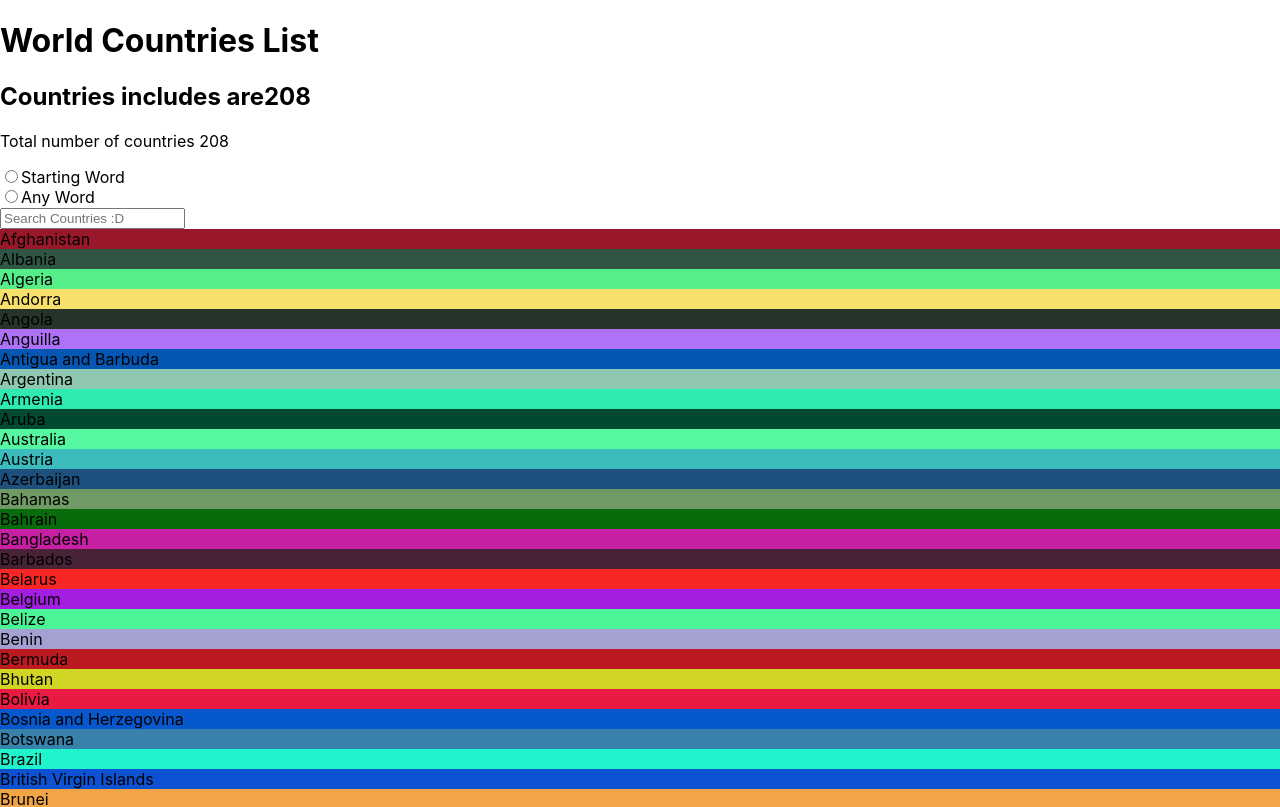
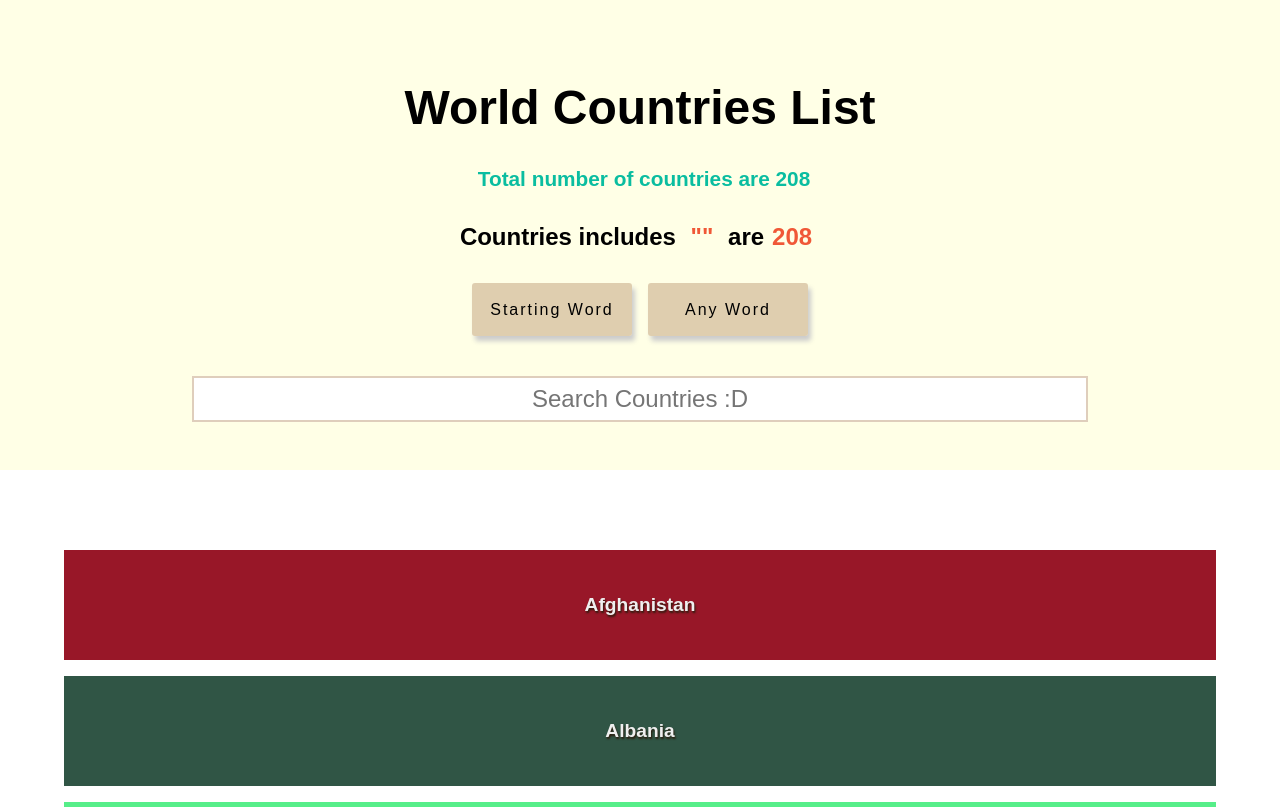
Before and after one commit to flyjwayur/Search-Countries, a React (Create React App) app: page / in a window 1280 px wide. Shown: the top 807 px of the page. Built offline with nearby package versions, Linux system fonts and the light colour scheme; the HTML template or start-up script is replaced by a standard one.

Commit message:
Add style to components

```diff
--- a/src/App.css
+++ b/src/App.css
@@ -0,0 +1,4 @@
+.wrapper {
+  width: 100%;
+  font-family: "Montserrat", sans-serif;
+}
--- a/src/App.js
+++ b/src/App.js
@@ -31,12 +31,10 @@ class App extends Component {
           include={this.state.include}
           searchInput={this.state.searchInput}
         />
-        <section className="searchSection">
           <SearchForm
             handleRadioButton={this.handleRadioButton}
             handleOnChange={this.handleOnChange}
           />
-        </section>
         <ResultSection
           countries={countries}
           include={this.state.include}
--- a/src/components/Header.js
+++ b/src/components/Header.js
@@ -1,22 +1,22 @@
 import React from "react";
 import {startsWith, includes} from '../utils/searchFunctions';
+import './header.css';
 //import {startsWith, includes, includesCount} from '../utils/searchFunctions';
 
 function Header({countries, include, searchInput}) {
   return (
     <header className="headerSection">
       <h1 className="title">World Countries List</h1>
+      <p className="totalNumText">
+        Total number of countries are <span className="totalNum">{countries.length}</span>
+      </p>
       {include?
-      <h2>Countries includes <span className="resultSpan">{searchInput}</span> are
-      <span className="resultSpan">{includes(countries, searchInput).length}</span></h2>
+      <p className="resultText">Countries includes <span className="hightlightResult">"{searchInput}"</span> are
+      <span className="hightlightResult">{includes(countries, searchInput).length}</span></p>
       :
-      <h2>Countries starts with <span className="resultSpan">{searchInput}</span> are
-      <span className="resultSpan">{startsWith(countries, searchInput).length}</span></h2>}
+      <p className="resultText">Countries starts with <span className="hightlightResult">"{searchInput}"</span> are
+      <span className="hightlightResult">{startsWith(countries, searchInput).length}</span></p>}
       {/* {includesCount(countries, searchInput)} */}
-      <p className="totalNumber">
-        Total number of countries <span className="totalNum">{countries.length}</span>
-      </p>
-      <p className="filteredResult" />
     </header>
   );
 }
--- a/src/components/RadioButtons.js
+++ b/src/components/RadioButtons.js
@@ -1,11 +1,12 @@
 import React from 'react';
+import './radioButtons.css';
 
 function RadioButtons(props){
 
   let {id, value , onClickHandler, labelText} = props
 
   return (
-    <div className="startWordContainer">
+    <div className>
     <input
       type="radio"
       id={id}
--- a/src/components/ResultSection.js
+++ b/src/components/ResultSection.js
@@ -1,6 +1,7 @@
 import React from "react";
 import {hexaGenerator} from "../utils/hexaGenerator";
 import {startsWith, includes} from '../utils/searchFunctions';
+import './resultSection.css';
 
 const ResultSection = ({ countries, searchInput,include}) => {
 
@@ -10,13 +11,13 @@ const ResultSection = ({ countries, searchInput,include}) => {
         {include ? (
           <div>
             {includes(countries, searchInput).map((country,index) => (
-                <div style={{backgroundColor: hexaGenerator()}} key={index}>{country}</div>
+                <div className="eachCountry" style={{backgroundColor: hexaGenerator()}} key={index}>{country}</div>
               ))}
           </div>
         ) : (
           <div>
             {startsWith(countries, searchInput).map((country, index) => (
-                <div style={{backgroundColor: hexaGenerator()}} key={index}>{country}</div>
+                <div className="eachCountry" style={{backgroundColor: hexaGenerator()}} key={index}>{country}</div>
               ))}
           </div>
         )}
--- a/src/components/SearchForm.js
+++ b/src/components/SearchForm.js
@@ -1,10 +1,11 @@
 import React from "react";
-import RadioButtons from "./RadioButtons"
+import RadioButtons from "./RadioButtons";
+import './searchForm.css';
 
 const SearchForm = ({handleRadioButton, handleOnChange}) => {
 
     return (
-      <div>
+      <section className="searchSection">
         <form name="searchForm" className="searchForm">
           <div className="radioBtnWrapper">
           <RadioButtons id="startWord" value="startWord" onClickHandler={() => handleRadioButton(false)} labelText="Starting Word"/>
@@ -17,7 +18,7 @@ const SearchForm = ({handleRadioButton, handleOnChange}) => {
           placeholder="Search Countries :D"
           onKeyUp={handleOnChange}
         />
-      </div>
+      </section>
     );
 }
 
--- /dev/null
+++ b/src/components/header.css
@@ -0,0 +1,34 @@
+.headerSection {
+  display: flex;
+  flex-direction: column;
+  align-items: center;
+  background-color: var(--light-yellow);
+  padding-top: 5rem;
+}
+
+.title {
+  font-size: 3rem;
+  font-weight: 900;
+}
+
+.totalNumText{
+  margin: 2rem;
+}
+
+.totalNumText {
+  color: var(--emerald-Green);
+  padding-left: 0.5rem;
+  font-weight: 600;
+  font-size: 1.3rem;
+}
+
+.resultText{
+  font-weight: 800;
+  font-size: 1.5rem;
+}
+
+.hightlightResult {
+  color: #f05837;
+  font-weight: 800;
+  margin: auto 0.5rem;
+}
--- /dev/null
+++ b/src/components/radioButtons.css
@@ -0,0 +1,30 @@
+input[type="radio"] {
+  display: none;
+}
+
+input:focus {
+  outline: none;
+}
+
+.radioBtnLabel{
+    display: inline-block;
+    width: 10rem;
+    background-color: var(--light-brown);
+    padding: 1.1rem 0;
+    margin: 0.5rem;
+    margin-top: 1rem;
+    box-shadow: 3px 5px 5px #ccc;
+    letter-spacing: 2px;
+    text-align: center;
+    cursor : pointer;
+    border-radius: 3px;
+}
+
+.radioBtnLabel:hover{
+    background-color: rgba(191, 157, 122, 1);
+}
+
+input[type="radio"]:checked + .radioBtnLabel{
+    background-color: var(--dark-brown);
+    color: #ccc;
+}
--- /dev/null
+++ b/src/components/resultSection.css
@@ -0,0 +1,18 @@
+.resultSection {
+  width: 100%;
+  margin: 5rem auto;
+  background-color: var(--white);
+}
+
+.eachCountry {
+  width: 90%;
+  height: 110px;
+  margin: 1rem auto;
+  text-align: center;
+  padding-top: 45px;
+  color: var(--light-grey);
+  font-weight: 700;
+  font-size : 1.2rem;
+  line-height: 1.2rem;
+  text-shadow: 1px 2px 2px var(--dark-brown);
+}
--- /dev/null
+++ b/src/components/searchForm.css
@@ -0,0 +1,29 @@
+.searchSection{
+  display: flex;
+  flex-direction: column;
+  align-items: center;
+  background-color: var(--light-yellow);
+  padding-bottom : 3rem;
+}
+
+.radioBtnWrapper {
+  display: flex;
+  margin: 1rem;
+}
+
+.searchInput {
+  width: 70%;
+  height: 2rem;
+  color: var(--emerald-Green);
+  text-align: center;
+  font-size: 1.5rem;
+  padding: 1.3rem 0;
+  border: 2.5px solid var(--light-brown);
+  margin-top : 1rem;
+}
+
+.searchInput:focus {
+  outline: none;
+  text-align: center;
+  font-size: 1.5rem;
+}
--- a/src/index.css
+++ b/src/index.css
@@ -1,14 +1,15 @@
-body {
+* {
+  box-sizing: border-box;
   margin: 0;
   padding: 0;
-  font-family: -apple-system, BlinkMacSystemFont, "Segoe UI", "Roboto", "Oxygen",
-    "Ubuntu", "Cantarell", "Fira Sans", "Droid Sans", "Helvetica Neue",
-    sans-serif;
-  -webkit-font-smoothing: antialiased;
-  -moz-osx-font-smoothing: grayscale;
 }
 
-code {
-  font-family: source-code-pro, Menlo, Monaco, Consolas, "Courier New",
-    monospace;
+:root{
+    /*color*/
+    --emerald-Green :#0abda0;
+    --light-brown : rgba(191, 157, 122, 0.5);
+    --light-yellow : #ffffe6;
+    --dark-brown : rgb(43, 29, 14, 1);
+    --light-grey : #efefef;
+    --white : #fff;
 }
```
